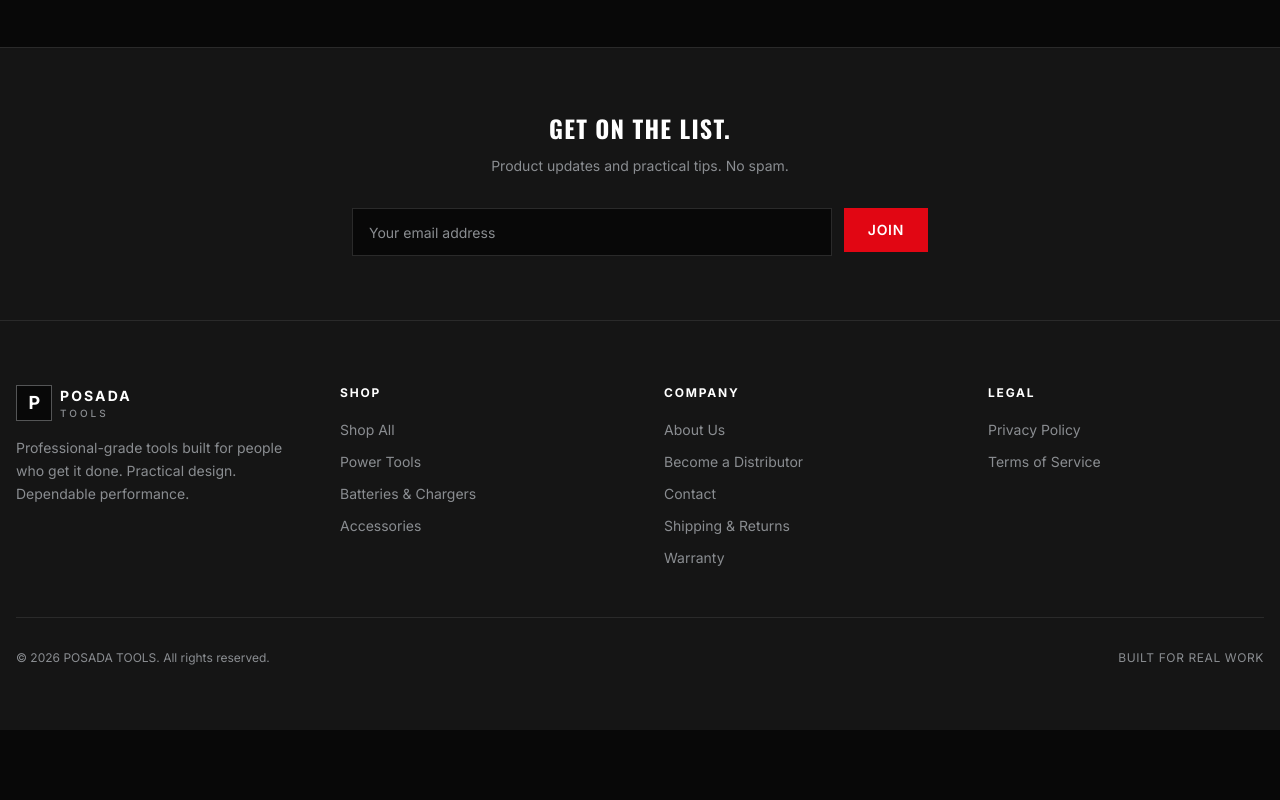
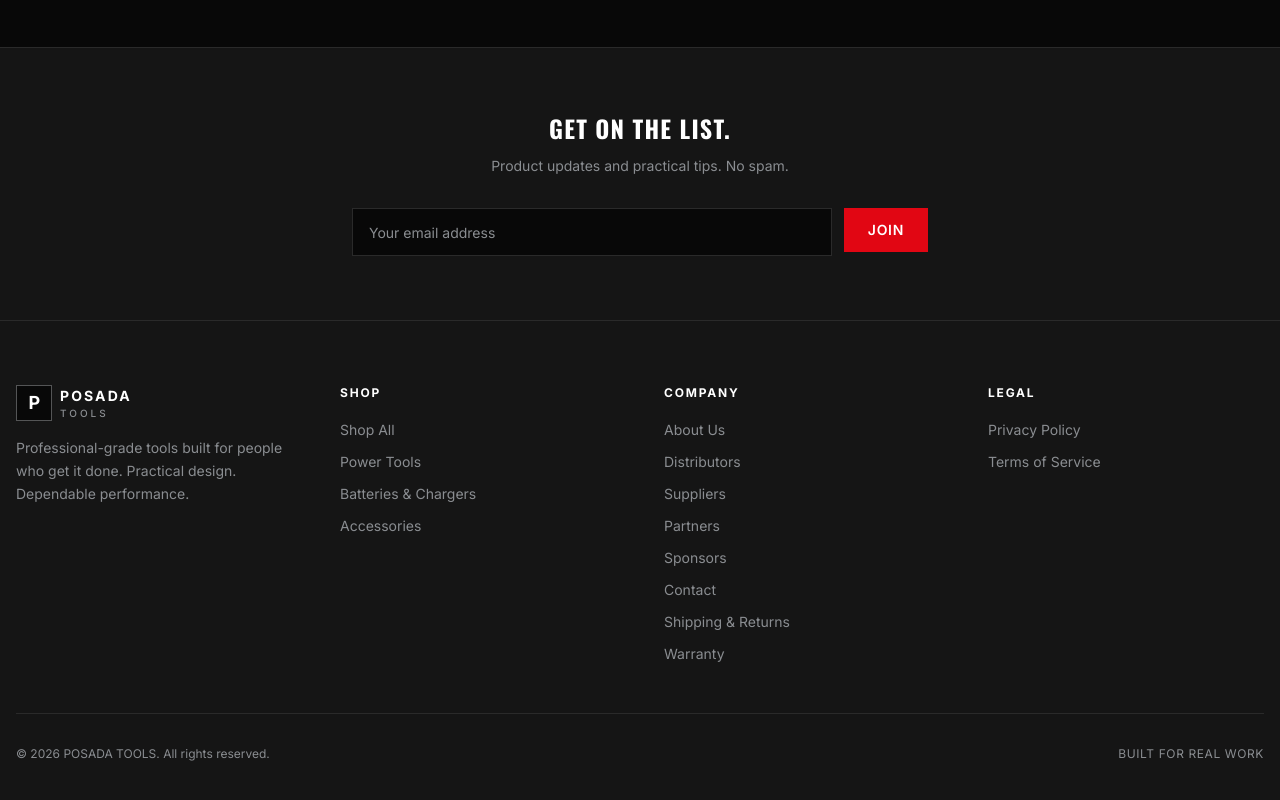
Before and after one commit to verishelf/posadatools, a Next.js app: page / in a window 1280 px wide. Shown: the part 3432-4232 px from the top of the page. Before the commit the page ends 4162 px from the top, so only its background shows below. Built offline with nearby package versions, Linux system fonts and the light colour scheme.

Commit message:
Add Suppliers, Partners, Sponsors to footer

```diff
--- a/src/components/layout/Footer.tsx
+++ b/src/components/layout/Footer.tsx
@@ -9,7 +9,10 @@ const shopLinks = [
 
 const companyLinks = [
   { href: "/about", label: "About Us" },
-  { href: "/distributors", label: "Become a Distributor" },
+  { href: "/distributors", label: "Distributors" },
+  { href: "/suppliers", label: "Suppliers" },
+  { href: "/partners", label: "Partners" },
+  { href: "/sponsors", label: "Sponsors" },
   { href: "/contact", label: "Contact" },
 ];
 
@@ -28,7 +31,6 @@ export function Footer() {
     <footer className="bg-charcoal border-t border-border">
       <div className="mx-auto max-w-7xl px-4 py-16">
         <div className="grid grid-cols-1 gap-12 md:grid-cols-2 lg:grid-cols-4">
-          {/* Brand */}
           <div className="space-y-4">
             <div className="flex items-center gap-2">
               <div className="flex h-9 w-9 items-center justify-center border border-metallic/40 bg-black">
@@ -48,7 +50,6 @@ export function Footer() {
             </p>
           </div>
 
-          {/* Shop */}
           <div>
             <h3 className="text-xs font-bold uppercase tracking-[0.15em] text-white mb-4">
               Shop
@@ -67,7 +68,6 @@ export function Footer() {
             </ul>
           </div>
 
-          {/* Company */}
           <div>
             <h3 className="text-xs font-bold uppercase tracking-[0.15em] text-white mb-4">
               Company
@@ -96,7 +96,6 @@ export function Footer() {
             </ul>
           </div>
 
-          {/* Legal */}
           <div>
             <h3 className="text-xs font-bold uppercase tracking-[0.15em] text-white mb-4">
               Legal
```
